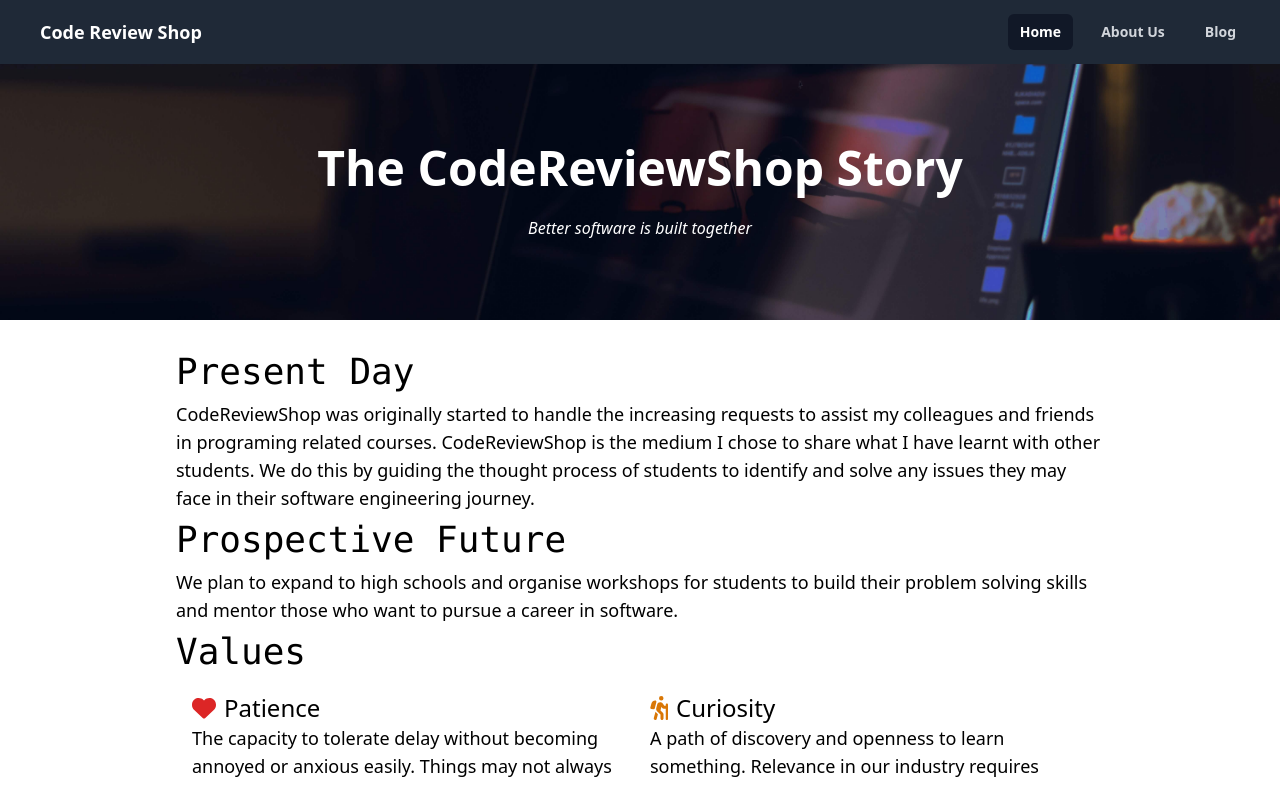
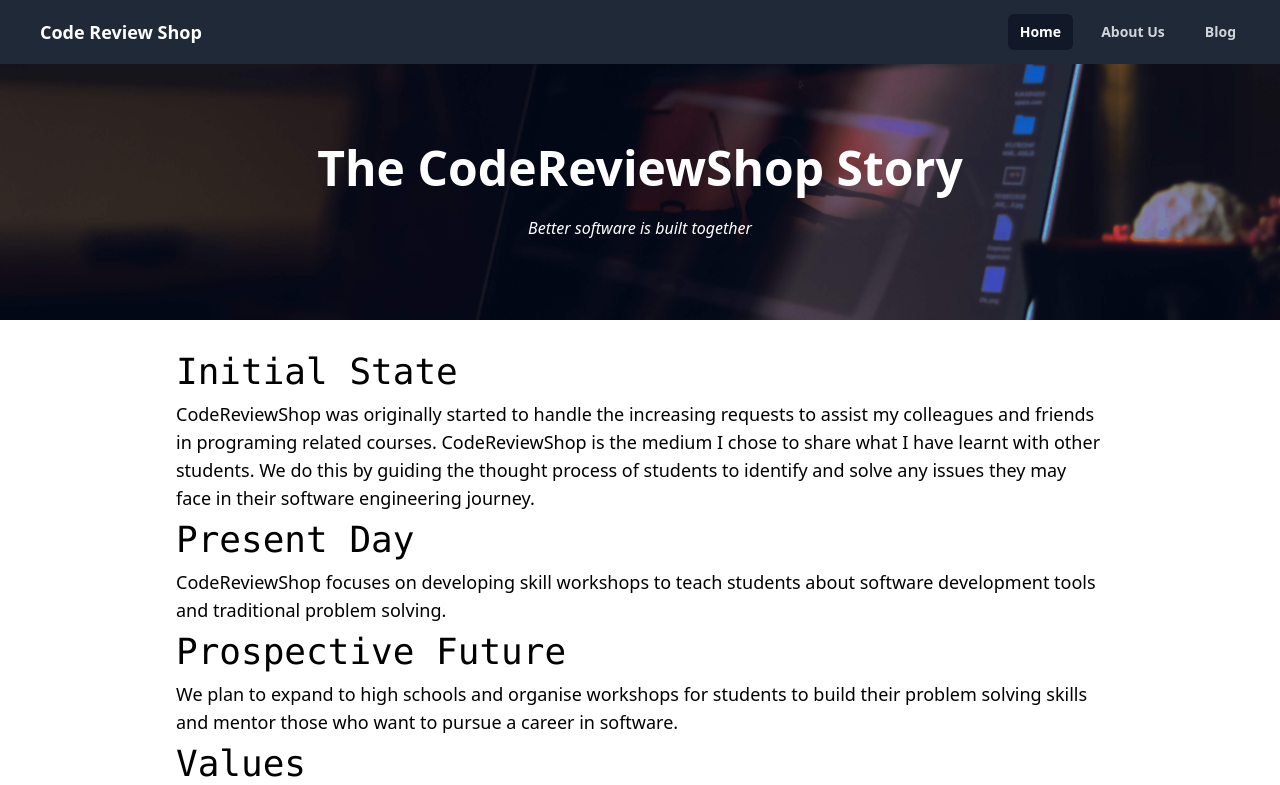
Before and after one commit to project-graveyard/codereviewshop, a Vue app: page /about in a window 1280 px wide. Shown: the top 785 px of the page. Built offline with nearby package versions, Linux system fonts and the light colour scheme.

Commit message:
update mission

```diff
--- a/src/views/AboutView.vue
+++ b/src/views/AboutView.vue
@@ -41,8 +41,7 @@ const values = [
 
 <template>
   <div
-    class="h-64 w-full text-center flex flex-col text-white justify-center items-center bg-[url(/aboutImg.jpg)] bg-cover bg-center bg-no-repeat"
-  >
+    class="h-64 w-full text-center flex flex-col text-white justify-center items-center bg-[url(/aboutImg.jpg)] bg-cover bg-center bg-no-repeat">
     <h1 class="text-3xl sm:text-5xl font-semibold p-3">
       The CodeReviewShop Story
     </h1>
@@ -50,7 +49,7 @@ const values = [
   </div>
   <div class="pt-6 pb-8 px-4 container lg:w-3/4 2xl:w-1/2">
     <div>
-      <h1 class="text-4xl font-mono py-2">Present Day</h1>
+      <h1 class="text-4xl font-mono py-2">Initial State</h1>
       <p class="text-lg">
         CodeReviewShop was originally started to handle the increasing requests
         to assist my colleagues and friends in programing related courses.
@@ -58,6 +57,13 @@ const values = [
         other students. We do this by guiding the thought process of students to
         identify and solve any issues they may face in their software
         engineering journey.
+      </p>
+    </div>
+    <div>
+      <h1 class="text-4xl font-mono py-2">Present Day</h1>
+      <p class="text-lg">
+        CodeReviewShop focuses on developing skill workshops to teach students about software development tools and
+        traditional problem solving.
       </p>
     </div>
     <div>
@@ -70,15 +76,10 @@ const values = [
     </div>
     <div>
       <h1 class="text-4xl font-mono py-2">Values</h1>
-      <div
-        class="pt-3 grid grid-cols-1 mx-4 sm:grid-cols-2 gap-5 justify-start items-start"
-      >
+      <div class="pt-3 grid grid-cols-1 mx-4 sm:grid-cols-2 gap-5 justify-start items-start">
         <div v-for="item in values">
           <div class="flex text-2xl items-center">
-            <font-awesome-icon
-              :icon="item.icon"
-              :class="['mr-2 ', item.color]"
-            />
+            <font-awesome-icon :icon="item.icon" :class="['mr-2 ', item.color]" />
             <p>{{ item.name }}</p>
           </div>
           <p class="text-lg">{{ item.desc }}</p>
```
